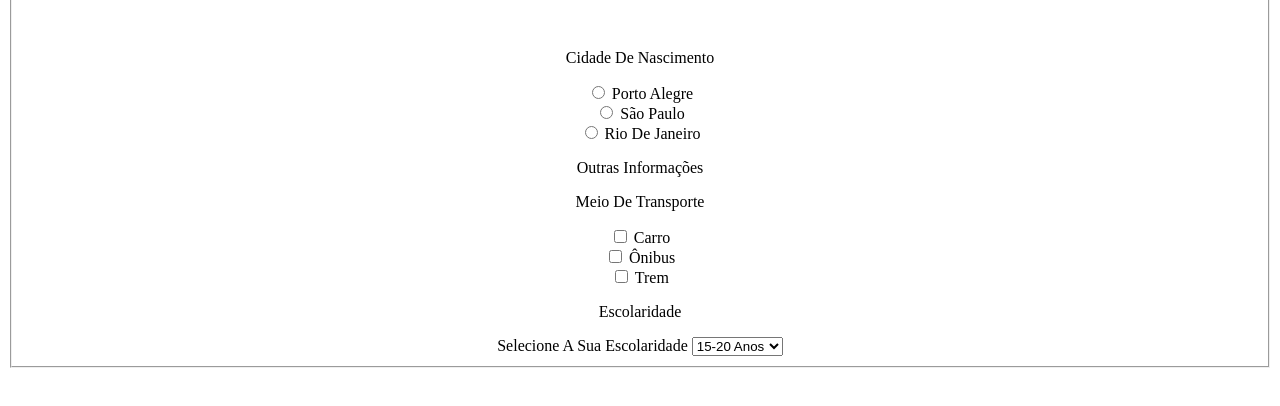
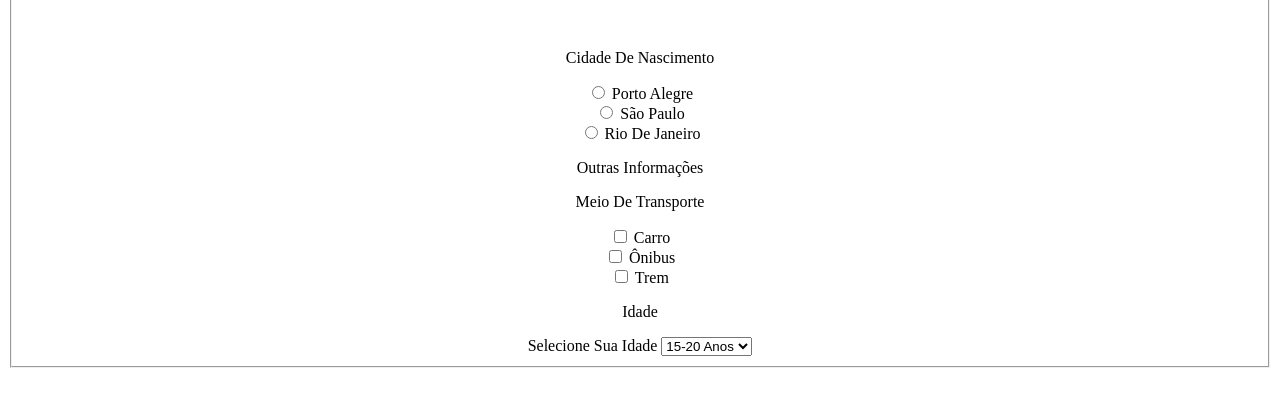
Before and after one commit to MarquinCss/Not-cia-Chique-, a plain HTML site: page entre.html in a window 1280 px wide. Shown: the part 316-722 px from the top of the page. Drawn offline with Linux system fonts and the light colour scheme.

Commit message:
Update entre.html

```diff
--- a/entre.html
+++ b/entre.html
@@ -38,8 +38,8 @@
         <input type="checkbox" name="transporte3" id="transporte3">
         <label for="transporte3">Trem</label>
     <br>
-    <p>Escolaridade</p>
-    <label for=Idade>Selecione A Sua Escolaridade</label>
+    <p>Idade</p>
+    <label for=Idade>Selecione Sua Idade</label>
     <select name="Idade" id="Idade">
 
     <option value="grau1">15-20 Anos </option>
```
